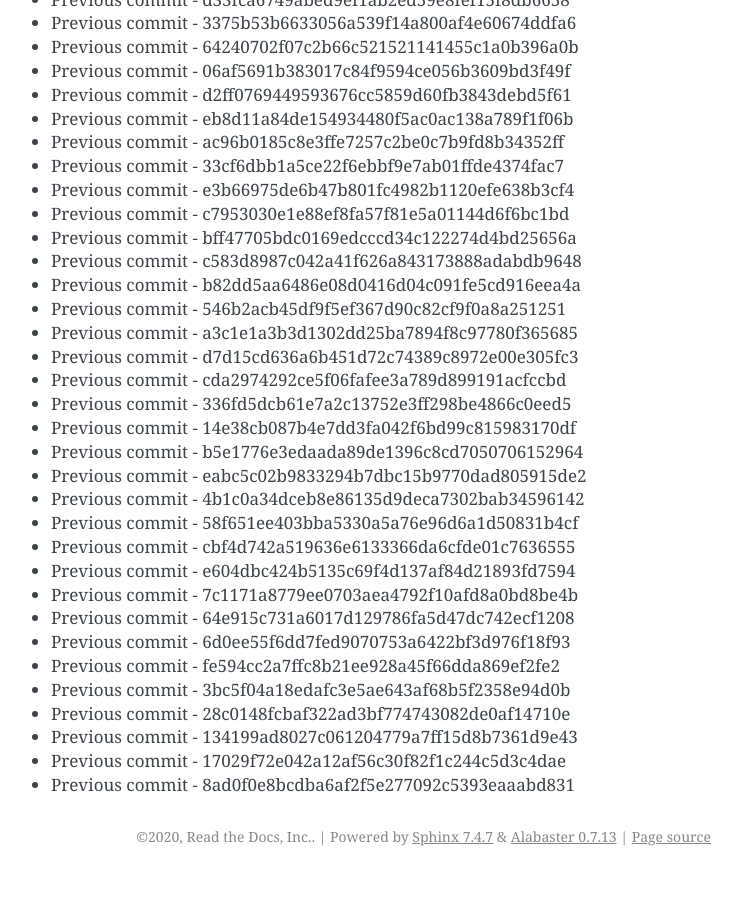
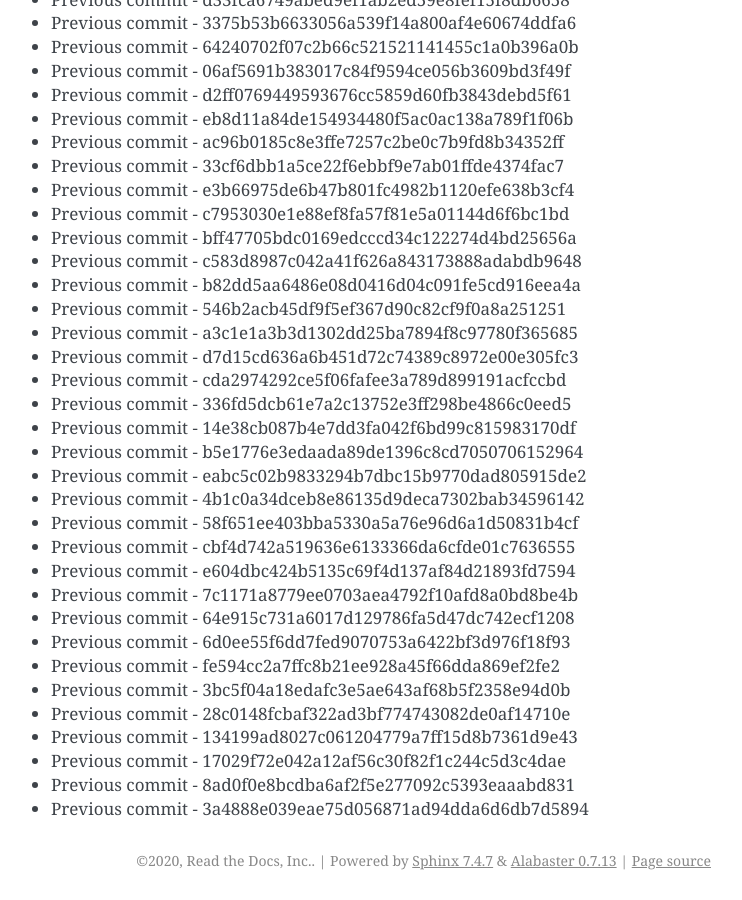
Before and after one commit to readthedocs/rtd-git-stresstest, a Sphinx documentation site: the page built from docs/updates.rst, in a window 1280 px wide and 900 px high, scrolled down 41063 px. Shown: the whole window, without its empty margins (399-1141 px from the left). Built offline with Sphinx 7.4.7, drawn with Linux system fonts in a browser that asks for light colours; before the commit the page ends 41939 px from its top, so only the background shows below that.

Commit message:
Generating commit from previous: 3a4888e039eae75d056871ad94dda6d6db7d5894

```diff
--- a/docs/updates.rst
+++ b/docs/updates.rst
@@ -1757,3 +1757,4 @@ It can be tested for any performance characteristics.
 * Previous commit - 134199ad8027c061204779a7ff15d8b7361d9e43
 * Previous commit - 17029f72e042a12af56c30f82f1c244c5d3c4dae
 * Previous commit - 8ad0f0e8bcdba6af2f5e277092c5393eaaabd831
+* Previous commit - 3a4888e039eae75d056871ad94dda6d6db7d5894
```
